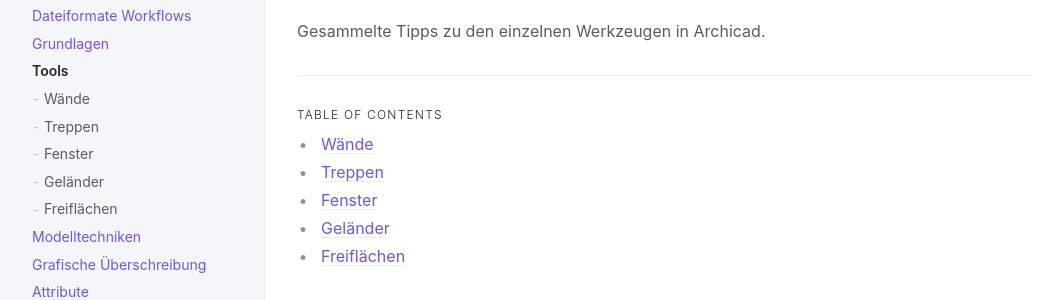
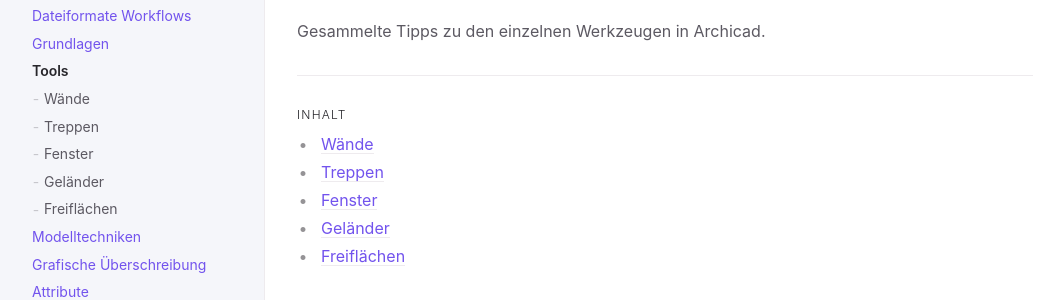
Before and after one commit to runxel/archicad-wiki, a Jekyll site: the page built from _pages/50_Tools/index.md, in a window 1280 px wide. Shown: the part 161-461 px from the top of the page, without its empty margins (107-1171 px from the left). Built offline with Jekyll 4.4.1, drawn with Linux system fonts in a browser that asks for light colours.

Commit message:
toc language -> de

````diff
--- a/_layouts/default.html
+++ b/_layouts/default.html
@@ -73,7 +73,7 @@ layout: table_wrappers
 
           {% if page.has_children == true and page.has_toc != false %}
             <hr>
-            <h2 class="text-delta">Table of contents</h2>
+            <h2 class="text-delta">Inhalt</h2>
             {% assign children_list = site.pages | sort:"nav_order" %}
             <ul>
               {% for child in children_list %}
--- a/assets/js/search-data.json
+++ b/assets/js/search-data.json
@@ -4,7 +4,7 @@
   {% assign comma = false %}
   {% for page in site.html_pages %}{% if page.search_exclude != true %}{% if comma == true%},{% endif %}"{{ forloop.index0 }}": {
     "title": "{{ page.title | replace: '&amp;', '&' }}",
-    "content": "{{ page.content | markdownify | replace: '</h', ' . </h' | replace: '<hr', ' . <hr' | replace: '</p', ' . </p' | replace: '</ul', ' . </ul' | replace: '</tr', ' . </tr' | replace: '</li', ' | </li' | replace: '</td', ' | </td' | strip_html | escape_once | remove: 'Table of contents' | remove: '```'  | remove: '---' | replace: '\', ' ' | replace: ' .  .  . ', ' . ' | replace: ' .  . ', ' . ' | normalize_whitespace }}",
+    "content": "{{ page.content | markdownify | replace: '</h', ' . </h' | replace: '<hr', ' . <hr' | replace: '</p', ' . </p' | replace: '</ul', ' . </ul' | replace: '</tr', ' . </tr' | replace: '</li', ' | </li' | replace: '</td', ' | </td' | strip_html | escape_once | remove: 'Inhalt' | remove: '```'  | remove: '---' | replace: '\', ' ' | replace: ' .  .  . ', ' . ' | replace: ' .  . ', ' . ' | normalize_whitespace }}",
     "url": "{{ page.url | absolute_url }}",
     "relUrl": "{{ page.url }}"
   }{% assign comma = true %}
````
